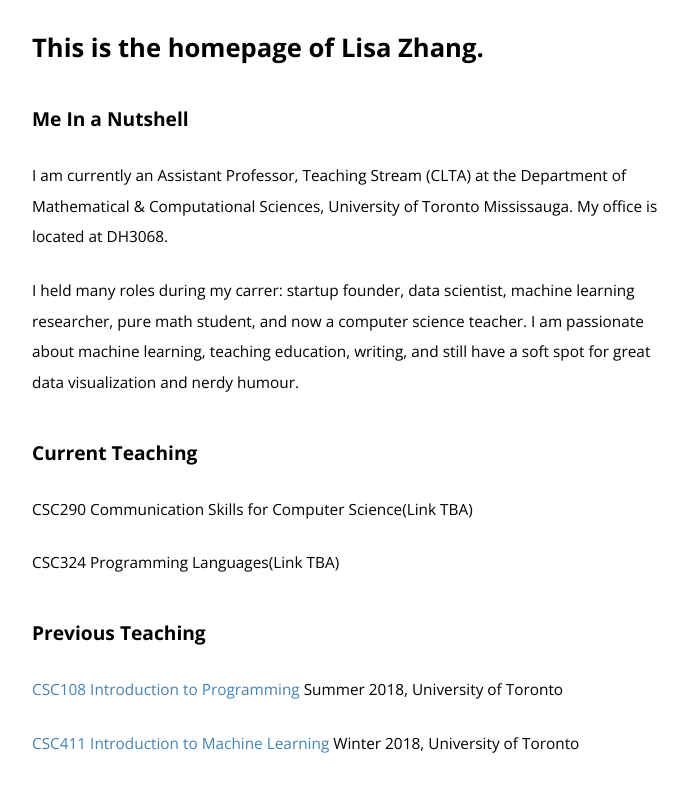
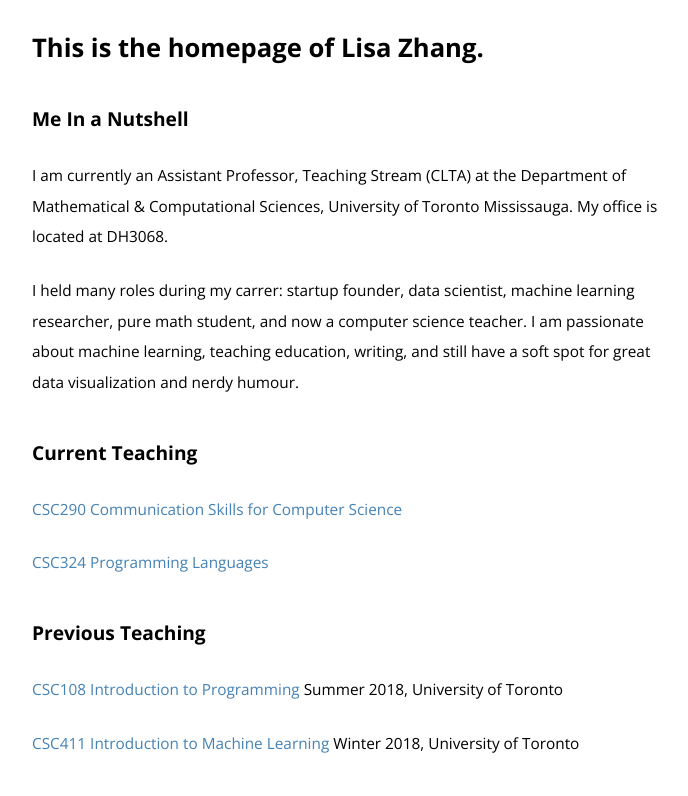
Before and after one commit to xuexue/homepage, a website: page src/index.jade in a window 1280 px wide. Shown: the top 796 px of the page, without its empty margins (283-971 px from the left). Drawn offline with nearby package versions, Linux system fonts and the light colour scheme; files that its build step writes are made by us from their sources.

Commit message:
post website

```diff
--- a/src/index.jade
+++ b/src/index.jade
@@ -29,11 +29,9 @@ html
         .section
           h2 Current Teaching
           p
-            span CSC290 Communication Skills for Computer Science
-            span (Link TBA)
+            a(href="https://www.cs.toronto.edu/~lczhang/290/", target="_blank") CSC290 Communication Skills for Computer Science
           p
-            span CSC324 Programming Languages
-            span (Link TBA)
+            a(href="https://mcs.utm.utoronto.ca/~324/", target="_blank") CSC324 Programming Languages
 
 
         .section
```
